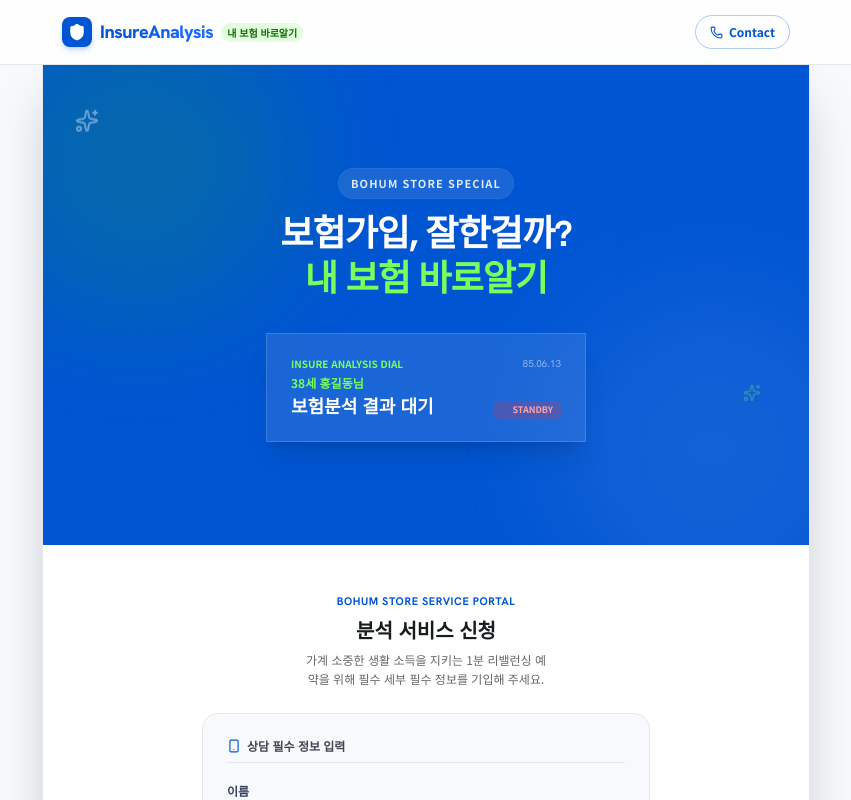
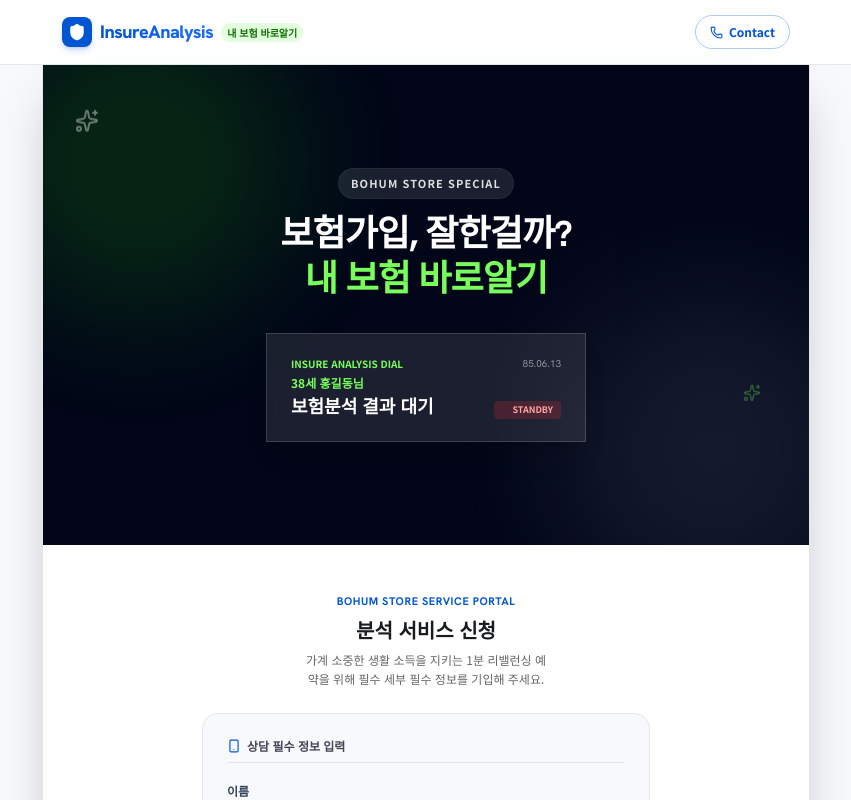
Before and after one commit to ncia/simple_consult, a React (Vite) app: page / in a window 1280 px wide. Shown: the top 800 px of the page, without its empty margins (214-1065 px from the left). Built offline with nearby package versions, Linux system fonts and the light colour scheme.

Commit message:
005번째 커밋 - 메인 히어로 섹션 배경색 고급스럽게 변경 (다크 슬레이트 톤)

```diff
--- a/src/App.tsx
+++ b/src/App.tsx
@@ -206,9 +206,9 @@ export default function App() {
           /* Main Interactive Landing Content */
           <>
             {/* HERO HERO-BG WITH PARALLAX IMPACT */}
-            <section className="relative h-[480px] bg-brand-blue text-white flex flex-col items-center justify-center text-center px-5 relative overflow-hidden">
+            <section className="relative h-[480px] bg-slate-950 text-white flex flex-col items-center justify-center text-center px-5 relative overflow-hidden">
               {/* background graphic overlays to match sparkles and lights */}
-              <div className="absolute inset-0 bg-[radial-gradient(ellipse_at_top,_var(--tw-gradient-stops))] from-brand-blue-hover/60 via-brand-blue to-brand-blue-dark opacity-90"></div>
+              <div className="absolute inset-0 bg-[radial-gradient(ellipse_at_top,_var(--tw-gradient-stops))] from-slate-700/60 via-slate-900 to-black opacity-95"></div>
 
               {/* Dynamic light spot */}
               <div className="absolute -left-16 -top-16 w-80 h-80 bg-brand-green-neon/20 rounded-full blur-3xl animate-pulse-slow"></div>
```
